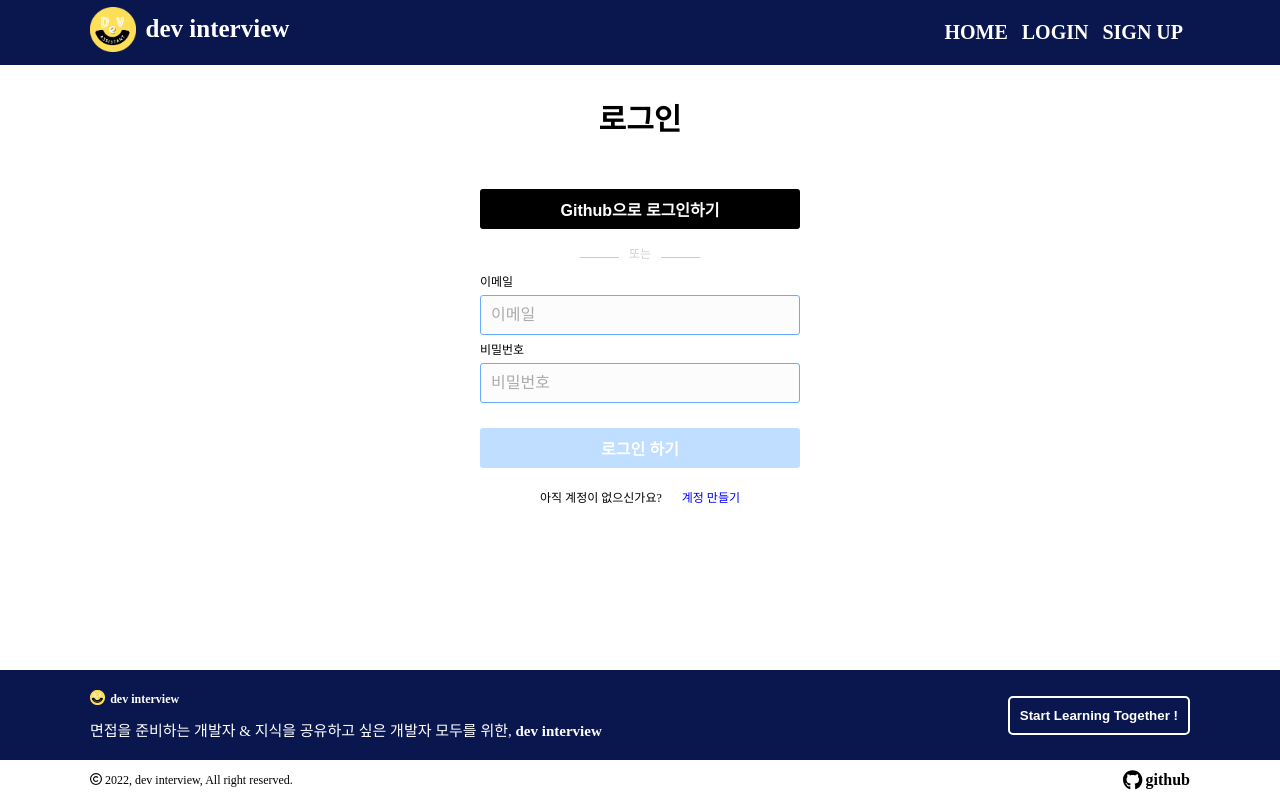
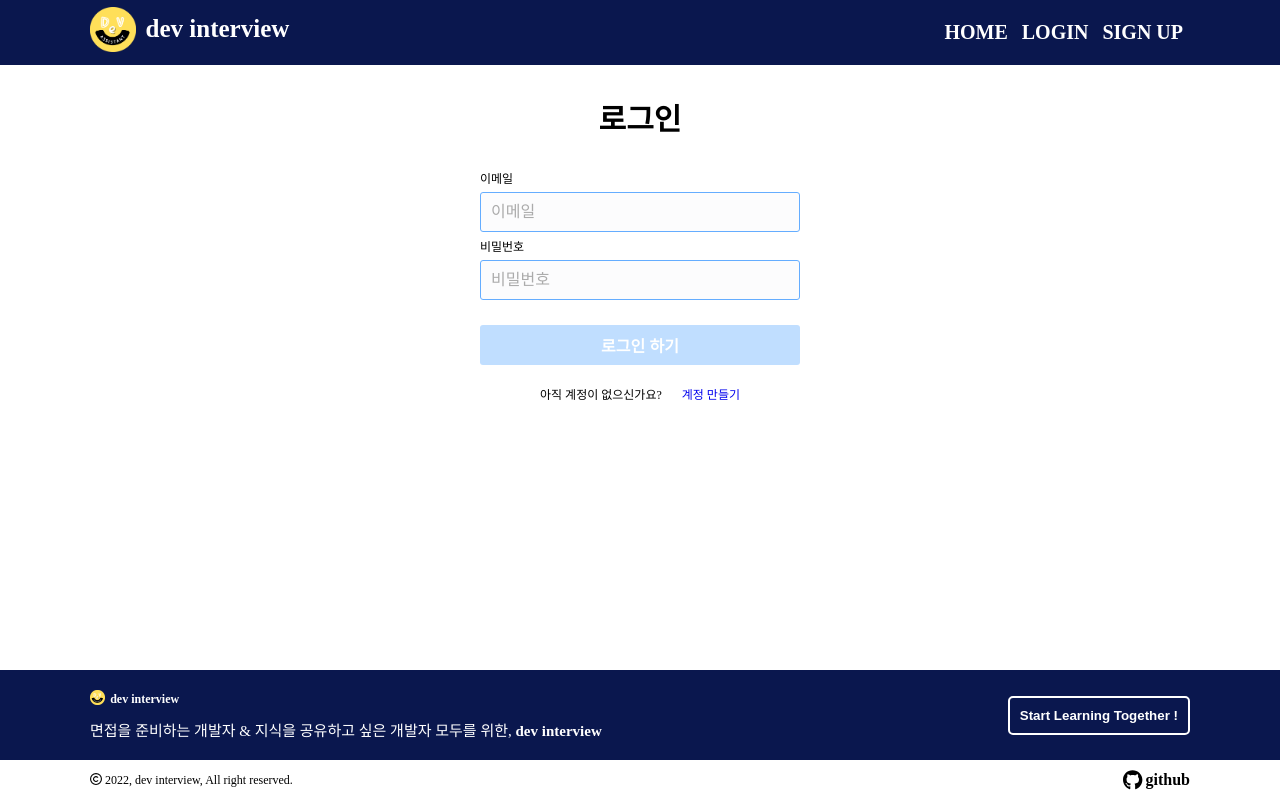
Before and after one commit to tkdals0905/dev-interview-helper, a React (Create React App) app in the folder client/: page /login in a window 1280 px wide. Built offline with nearby package versions, Linux system fonts and the light colour scheme.

Commit message:
chore) 깃 허브 로그인 기능구현 삭제

```diff
--- a/client/src/pages/Login.js
+++ b/client/src/pages/Login.js
@@ -42,36 +42,6 @@ const LoginMain = styled.div`
   .able-button {
     background-color: #0078ff;
     cursor: pointer;
-  }
-  .git-button {
-    background-color: #000000;
-  }
-  .line {
-    display: flex;
-    flex-basis: 20%;
-    color: gray;
-    opacity: 0.4;
-    font-size: 12px;
-    margin: 8px 0px;
-    align-items: baseline;
-  }
-  .line::before {
-    content: '';
-    flex-grow: 1;
-    margin: 0px 10px 0px 100px;
-    background-color: gray;
-    height: 1px;
-    font-size: 0px;
-    line-height: 0px;
-  }
-  .line::after {
-    content: '';
-    flex-grow: 1;
-    margin: 0px 100px 0px 10px;
-    background-color: gray;
-    height: 1px;
-    font-size: 0px;
-    line-height: 0px;
   }
   input {
     border-radius: 3px;
@@ -159,13 +129,6 @@ function Login() {
       <LoginMain>
         <h2 className="login-title">로그인</h2>
         <form onSubmit={handlesubmit}>
-          <SubmitBtn className="git-button" type="submit">
-            Github으로 로그인하기
-          </SubmitBtn>
-          <div className="between">
-            <p className="line">또는</p>
-          </div>
-
           <label htmlFor="user-email">이메일</label>
           <input
             id="user-email"
```
